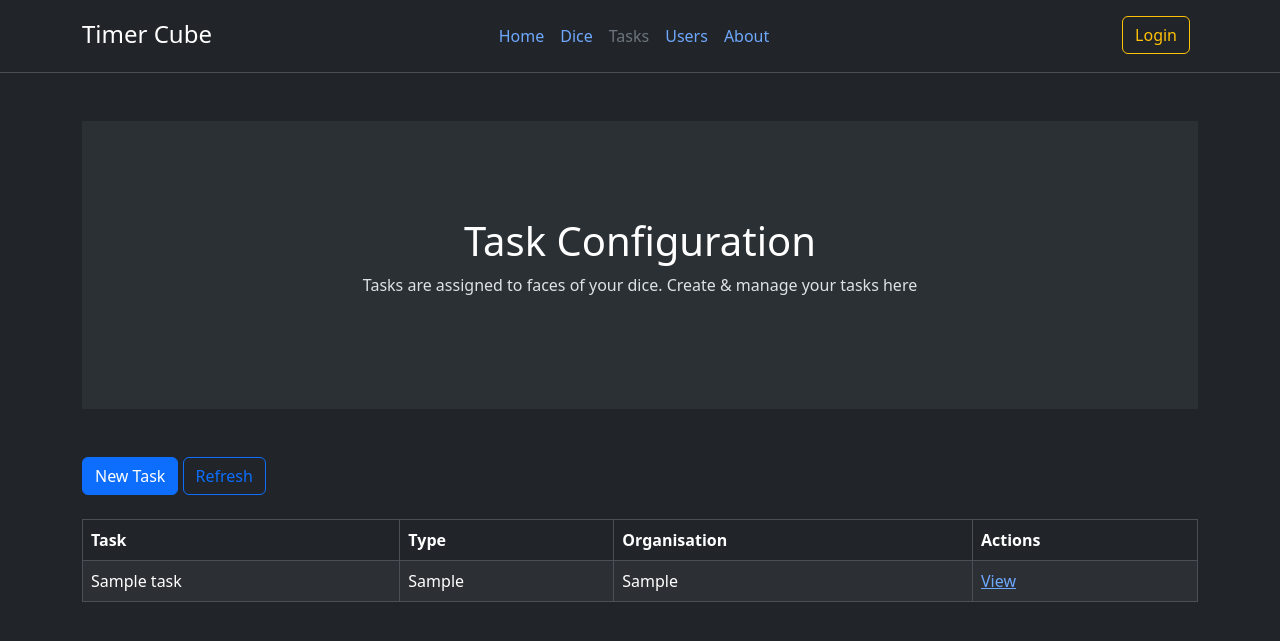
After one commit to TheCallumInglis/TimerDice, a Flask app: page /tasks in a window 1280 px wide. The commit adds this page. Shown: the top 641 px of the page. Run offline with Flask 3, Linux system fonts and the light colour scheme; tables that the repository leaves empty hold one stand-in row (values such as "Sample post"); some libraries are stand-ins or nearby versions.

Commit message:
View & Add Tasks

```diff
--- a/Server/web/main.py
+++ b/Server/web/main.py
@@ -41,6 +41,10 @@ def index():
 @app.route('/dice')
 def dice():
     return render_template('dice.html', dice=get_dice())
+
+@app.route('/tasks')
+def tasks():
+    return render_template('tasks.html', tasks=get_tasks())
 
 @app.route('/api/dice', methods=['GET', 'POST'])
 @app.route('/api/dice/<dice_id>', methods=['GET'])
@@ -117,6 +121,17 @@ def api_tasks_available(dice_id = None):
 
         return make_response({ "tasks" : tasks })
 
+@app.route('/api/tasks', methods=['GET'])
+def api_tasks():
+    if request.method == 'GET':
+        js_list = []
+        for tasks in get_tasks():
+            js_list.append(tasks.to_dict())
+
+        return make_response({ "tasks" : js_list })
+
+    return Response("Method Not Allowed", 405)
+
 @app.route('/api/tasks/assign', methods=['POST'])
 def api_tasks_assign():
     """ API Method: Assign Task To Dice Face"""
@@ -153,6 +168,56 @@ def api_tasks_assign():
         #     print("Hit Exception: %r" % exception)
         #     return Response('Server Error', 503)
 
+@app.route('/api/tasks/add', methods=['POST'])
+def api_tasks_add():
+    if request.method == 'POST' and request.mimetype == 'multipart/form-data':
+        # TODO Error Handling
+        new_task = Tasks(request.form['addTaskType'], request.form['addTaskOrganisation'], request.form['addTaskName'])
+
+        try:
+            with session_scope() as db:
+                # Check Task does not already exist
+                if db.query(Tasks).filter(Tasks.name == new_task.name, Tasks.organisation == new_task.organisation).count() > 0:
+                    return Response('Duplicate Task within Organisation', 409)
+
+                # Create New Task
+                db.add(new_task)
+                new_task:Tasks = db.query(Tasks).filter(
+                    Tasks.name == new_task.name,
+                    Tasks.organisation == new_task.organisation,
+                    Tasks.tasktype == new_task.tasktype
+                ).first()
+
+                return Response(new_task.to_json(), 200)
+
+        except Exception as exception:
+            print("Hit Exception: %r" % exception)
+            return Response('Server Error', 503)
+
+    return Response(405) # Not Allowed
+
+@app.route('/api/tasktypes', methods=['GET'])
+def api_tasktypes():
+    if request.method == 'GET':
+        js_list = []
+        for tasktype in get_tasktypes():
+            js_list.append(tasktype.to_dict())
+
+        return make_response({ "tasktypes" : js_list })
+
+    return Response("Method Not Allowed", 405)
+
+@app.route('/api/organisation', methods=['GET'])
+def api_organisation():
+    if request.method == 'GET':
+        js_list = []
+        for organisations in get_organisations():
+            js_list.append(organisations.to_dict())
+
+        return make_response({ "organisation" : js_list })
+
+    return Response("Method Not Allowed", 405)
+
 @app.route('/api/recording', methods=['GET', 'POST'])
 def api_recording():
     """ API Method: Start/End or Get a recording"""
@@ -172,6 +237,24 @@ def get_dice():
         dice = db.query(Dice).order_by(Dice.uuid).all()
         db.close()
         return dice
+
+def get_tasks():
+    with session_scope() as db:
+        tasks = db.query(vw_tasks).order_by(vw_tasks.taskname).all()
+        db.close()
+        return tasks
+
+def get_tasktypes():
+    with session_scope() as db:
+        tasktypes = db.query(TaskType).order_by(TaskType.name).all()
+        db.close()
+        return tasktypes
+
+def get_organisations():
+    with session_scope() as db:
+        organisations = db.query(Organisation).order_by(Organisation.name).all()
+        db.close()
+        return organisations
 
 def get_efforts():
     with session_scope() as db:
--- a/Server/web/static/script/timer.js
+++ b/Server/web/static/script/timer.js
@@ -1,25 +1,7 @@
 const Timer = {
     activeNavMenuCls: 'link-secondary',
-    frmAddDice: document.getElementById('frmAddDice'),
-    addDiceModal: new bootstrap.Modal(document.getElementById('addDiceModal')),
-    lblAddDiceError: document.getElementById('lblAddDiceError'),
-    btnAddNewDice: document.getElementById('btnAddNewDice'),
-    btnRefreshDiceTable: document.getElementById('btnRefreshDiceTable'),
-    diceTable: document.getElementById('diceTable'),
 
-    // Dice Face Config
-    diceFaceModal: new bootstrap.Modal(document.getElementById('diceFaceModal')),
-    lblDiceFaceModalUUID: document.getElementById('lblDiceFaceModalUUID'),
-    lblDiceFaceModalError,
-    diceFaceTable: document.getElementById('diceFaceTable'),
-
-    // Assign task to dice face
-    assignTaskToDiceFaceModal: new bootstrap.Modal(document.getElementById('assignTaskToDiceFaceModal')),
-    frmAssignTaskToDiceFace: document.getElementById('frmAssignTaskToDiceFace'),
-    optDiceFaceTaskList: document.getElementById('dicefacetasktasklist'),
-    lblAssignTaskToDiceFaceError: document.getElementById('lblAssignTaskToDiceFaceError'),
-
-    // Highlight the currently active nav menu item
+    // Highlight the currently active nav menu item, init JS vars for section
     setNavMenu: () => {
         "use strict";
         let path = window.location.pathname;
@@ -27,8 +9,60 @@ const Timer = {
         document.querySelectorAll('[href="' + path + '"]').forEach(el => {
             el.classList.add(Timer.activeNavMenuCls);
         });
+
+        switch (path) {
+            case '/dice':
+                Timer.setupDiceJS();
+            case '/tasks':
+                Timer.setupTasksJS();
+        }
     },
 
+    setupDiceJS: () => {
+        // Add Dice Config
+        Timer.frmAddDice = document.getElementById('frmAddDice');
+        Timer.addDiceModal = new bootstrap.Modal(document.getElementById('addDiceModal'));
+        Timer.lblAddDiceError = document.getElementById('lblAddDiceError');
+        Timer.btnAddNewDice = document.getElementById('btnAddNewDice');
+        Timer.btnRefreshDiceTable = document.getElementById('btnRefreshDiceTable');
+        Timer.diceTable = document.getElementById('diceTable');
+
+        // Dice Face Config
+        Timer.diceFaceModal = new bootstrap.Modal(document.getElementById('diceFaceModal'));
+        Timer.lblDiceFaceModalUUID = document.getElementById('lblDiceFaceModalUUID');
+        Timer.lblDiceFaceModalError;
+        Timer.diceFaceTable = document.getElementById('diceFaceTable');
+
+        // Assign task to dice face
+        Timer.assignTaskToDiceFaceModal = new bootstrap.Modal(document.getElementById('assignTaskToDiceFaceModal'));
+        Timer.frmAssignTaskToDiceFace = document.getElementById('frmAssignTaskToDiceFace');
+        Timer.optDiceFaceTaskList = document.getElementById('dicefacetasktasklist');
+        Timer.lblAssignTaskToDiceFaceError = document.getElementById('lblAssignTaskToDiceFaceError');
+
+        Timer.frmAddDice.addEventListener("submit", (e) => {
+            e.preventDefault();
+            Timer.addNewDice();
+        });
+
+        Timer.btnRefreshDiceTable.addEventListener('click', (e) => {
+            e.preventDefault();
+            Timer.refreshDiceTable();
+        });
+
+        Timer.btnAddNewDice.addEventListener('click', (e) => {
+            e.preventDefault();
+
+            Timer.ResetNewDiceModal();
+            Timer.addDiceModal.show();
+        });
+
+        Timer.frmAssignTaskToDiceFace.addEventListener("submit", (e) => {
+            e.preventDefault();
+            Timer.AssignTaskToDiceFace();
+        });
+    },
+
+    /** DICE **/
     addNewDice: async () => {
         "use strict";
 
@@ -189,6 +223,139 @@ const Timer = {
             Timer.lblAssignTaskToDiceFaceError.innerText = 'Failed to assign task... ' + error;
         }
     },
+
+    /** TASK **/
+    setupTasksJS: () => {
+        "use strict";
+
+        // Add Task Config
+        Timer.frmAddTask = document.getElementById('frmAddTask');
+        Timer.addTaskModal = new bootstrap.Modal(document.getElementById('addTaskModal'));
+        Timer.lblAddTaskError = document.getElementById('lblAddTaskError');
+        Timer.btnAddNewTask = document.getElementById('btnAddNewTask');
+        Timer.btnRefreshTaskTable = document.getElementById('btnRefreshTaskTable');
+        Timer.taskTable = document.getElementById('taskTable');
+
+        Timer.optAddTaskType = document.getElementById('addTaskType');
+        Timer.optAddTaskOrganisation = document.getElementById('addTaskOrganisation');
+
+        Timer.frmAddTask.addEventListener("submit", (e) => {
+            e.preventDefault();
+            Timer.addNewTask(); // TODO
+        });
+
+        Timer.btnRefreshTaskTable.addEventListener('click', (e) => {
+            e.preventDefault();
+            Timer.refreshTaskTable(); // TOOD
+        });
+
+        Timer.btnAddNewTask.addEventListener('click', (e) => {
+            e.preventDefault();
+            Timer.ResetNewTaskModal(); // TODO
+            Timer.addTaskModal.show();
+        });
+    },
+
+    ResetNewTaskModal: async () => {
+        "use strict";
+
+        Timer.lblAddTaskError.classList.add('hidden');
+        frmAddTask.elements.addTaskName.value = '';
+        frmAddTask.elements.addTaskType.innerHTML = "";
+        frmAddTask.elements.addTaskOrganisation.innerHTML = "";
+
+        // Fill Drop-down options : Task Type
+        let response = await fetch("/api/tasktypes");
+        let result = await response.json();
+
+        if (result['tasktypes'].length == 0) {
+            Timer.lblAddTaskError.classList.remove('hidden');
+            Timer.lblAddTaskError.innerText = 'No Task Types Available';
+            return;
+        }
+
+        AddOptionToSelect(Timer.optAddTaskType, 'Select...', null, true, true);
+        for (let tasktype in result['tasktypes']) {
+            AddOptionToSelect(
+                Timer.optAddTaskType,
+                result['tasktypes'][tasktype]['name'],
+                result['tasktypes'][tasktype]['tasktypeid']
+            );
+        }
+
+        // Fill Drop-down options: Organisation
+        response = await fetch("/api/organisation");
+        result = await response.json();
+
+        if (result['organisation'].length == 0) {
+            Timer.lblAddTaskError.classList.remove('hidden');
+            Timer.lblAddTaskError.innerText = 'No Organisations Available';
+            return;
+        }
+
+        AddOptionToSelect(Timer.optAddTaskOrganisation, 'Select...', null, true, true);
+        for (let organisation in result['organisation']) {
+            AddOptionToSelect(
+                Timer.optAddTaskOrganisation,
+                result['organisation'][organisation]['name'],
+                result['organisation'][organisation]['organisationid']
+            );
+        }
+    },
+
+    addNewTask: async () => {
+        "use strict";
+
+        Timer.lblAddTaskError.classList.add('hidden');
+
+        try {
+            let response = await fetch(
+                "/api/tasks/add",
+                {
+                    method: 'POST',
+                    body: new FormData(document.querySelector('#frmAddTask')),
+                }
+            );
+
+            if (response.status != 200) {
+                throw 'Bad Response, got: ' + response.status + '. Error: ' + await response.text();
+            }
+
+            const result = await response.json();
+
+            Timer.refreshTaskTable();
+            appendAlert('Task Added!', 'success', 2500);
+            Timer.addTaskModal.hide();
+
+        } catch (error) {
+            Timer.lblAddTaskError.classList.remove('hidden');
+            Timer.lblAddTaskError.innerText = 'Failed to add task... ' + error;
+        }
+    },
+
+    refreshTaskTable: async () => {
+        "use strict";
+
+        try {
+            let response = await fetch("/api/tasks");
+            let result = await response.json();
+
+            Timer.taskTable.innerHTML = "";
+            for (let task in result['tasks']) {
+                Timer.taskTable.innerHTML += `<tr>
+                    <td>${result['tasks'][task]['taskname']}</td>
+                    <td>${result['tasks'][task]['tasktype']}</td>
+                    <td>${result['tasks'][task]['organisation']}</td>
+                    <td>
+                        <a href="#" onclick="Timer.TaskDetailModal(${result['tasks'][task]['taskid']});">View</a>
+                    </td>
+                </tr>`;
+            }
+
+        } catch (error) {
+            appendAlert('Failed to fetch tasks... ' + error.message, 'warning');
+        }
+    },
 }
 
 const AddOptionToSelect = (el, text, value, selected = false, disabled = false) => {
@@ -222,25 +389,3 @@ const appendAlert = async (message, type, duration = 0) => {
 }
 
 Timer.setNavMenu();
-
-Timer.frmAddDice.addEventListener("submit", (e) => {
-    e.preventDefault();
-    Timer.addNewDice();
-});
-
-Timer.btnRefreshDiceTable.addEventListener('click', (e) => {
-    e.preventDefault();
-    Timer.refreshDiceTable();
-});
-
-Timer.btnAddNewDice.addEventListener('click', (e) => {
-    e.preventDefault();
-
-    Timer.ResetNewDiceModal();
-    Timer.addDiceModal.show();
-});
-
-Timer.frmAssignTaskToDiceFace.addEventListener("submit", (e) => {
-    e.preventDefault();
-    Timer.AssignTaskToDiceFace();
-});
--- a/Server/web/templates/base.html
+++ b/Server/web/templates/base.html
@@ -22,7 +22,7 @@
           <ul class="nav col-12 col-md-6 col-md-auto mb-2 justify-content-center mb-md-0">
             <li><a href="/" class="nav-link px-2">Home</a></li>
             <li><a href="/dice" class="nav-link px-2">Dice</a></li>
-            <li><a href="#" class="nav-link px-2">Tasks</a></li>
+            <li><a href="/tasks" class="nav-link px-2">Tasks</a></li>
             <li><a href="#" class="nav-link px-2">Users</a></li>
             <li><a href="#" class="nav-link px-2">About</a></li>
           </ul>
--- /dev/null
+++ b/Server/web/templates/tasks.html
@@ -0,0 +1,98 @@
+{% extends 'base.html' %}
+
+{% block content %}
+
+    <div class="my-5">
+        <div class="p-5 text-center bg-body-tertiary">
+            <div class="container py-5">
+                <h1 class="text-body-emphasis">{% block title %} Task Configuration {% endblock %}</h1>
+                <p>Tasks are assigned to faces of your dice. Create &amp; manage your tasks here</p>
+            </div>
+        </div>
+    </div>
+
+    <div class="b-example-divider"></div>
+
+    <!-- TODO Task Types -->
+
+
+    <!-- TODO Action Buttons -->
+    <div class="d-grid gap-2 d-md-block mb-4">
+        <button type="button" class="btn btn-primary" data-bs-toggle="modal" data-bs-target="#addTaskModal" id="btnAddNewTask">New Task</button>
+        <button type="button" class="btn btn-outline-primary" id="btnRefreshTaskTable">Refresh</button>
+    </div>
+
+    <div id="alertPlaceholder"></div>
+
+    <div class="b-example-divider"></div>
+
+    <!-- Tasks -->
+    <table class="table table-striped table-bordered mt-4">
+        <thead>
+            <tr>
+                <th>Task</th>
+                <th>Type</th>
+                <th>Organisation</th>
+                <th>Actions</th>
+            </tr>
+        </thead>
+        <tbody id="taskTable">
+            {% for task in tasks %}
+                <!-- Tasks -->
+                <tr>
+                    <td>{{ task['taskname'] }}</td>
+                    <td>{{ task['tasktype'] }}</td>
+                    <td>{{ task['organisation'] }}</td>
+                    <td>
+                        <a href="#" onclick="Timer.TaskDetailModal({{task['taskid']}});">View</a>
+                    </td>
+                </tr>
+            {% endfor %}
+        </tbody>
+    </table>
+
+    <!-- TODO: New Task Modal -->
+    <div class="modal" id="addTaskModal" tabindex="-1">
+        <div class="modal-dialog modal-dialog-centered">
+            <div class="modal-content">
+                <div class="modal-header">
+                    <h5 class="modal-title">Add New Task</h5>
+                    <button type="button" class="btn-close" data-bs-dismiss="modal" aria-label="Close"></button>
+                </div>
+
+                <form id="frmAddTask">
+                    <div class="modal-body">
+                        <div class="mb-3">
+                            <label for="addTaskName" class="col-form-label">Task Name:</label>
+                            <input type="text" class="form-control" id="addTaskName" name="addTaskName" required placeholder="Example Task 1">
+                        </div>
+
+                        <div class="mb-3">
+                            <label for="addTaskType" class="col-form-label">Task Type:</label>
+                            <select class="form-select" id="addTaskType" name="addTaskType" required>
+                                <option selected disabled>Open this select menu</option>
+                            </select>
+                        </div>
+
+                        <div class="mb-3">
+                            <label for="addTaskOrganisation" class="col-form-label">Organisation:</label>
+                            <select class="form-select" id="addTaskOrganisation" name="addTaskOrganisation" required>
+                                <option selected disabled>Open this select menu</option>
+                            </select>
+                        </div>
+
+                        <span id="lblAddTaskError" class="error hidden">Error During Task Creation</span>
+                    </div>
+
+                    <div class="modal-footer">
+                        <button type="button" class="btn btn-secondary" data-bs-dismiss="modal">Cancel</button>
+                        <button type="submit" class="btn btn-primary">Add</button>
+                    </div>
+                </form>
+            </div>
+          </div>
+    </div>
+
+    <!-- TODO: New Task Type Modal -->
+
+{% endblock %}
```
Also changed, not shown: Server/database/sql/Create Views.sql (+22 -0 lines), Server/web/models.py (+18 -0 lines).
